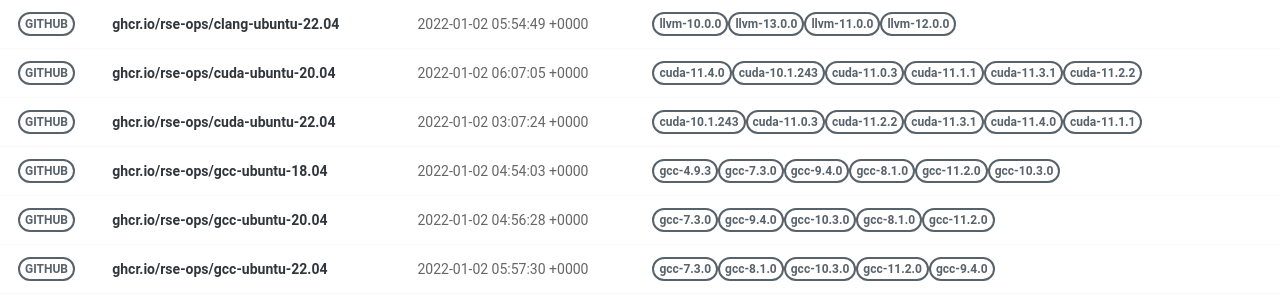
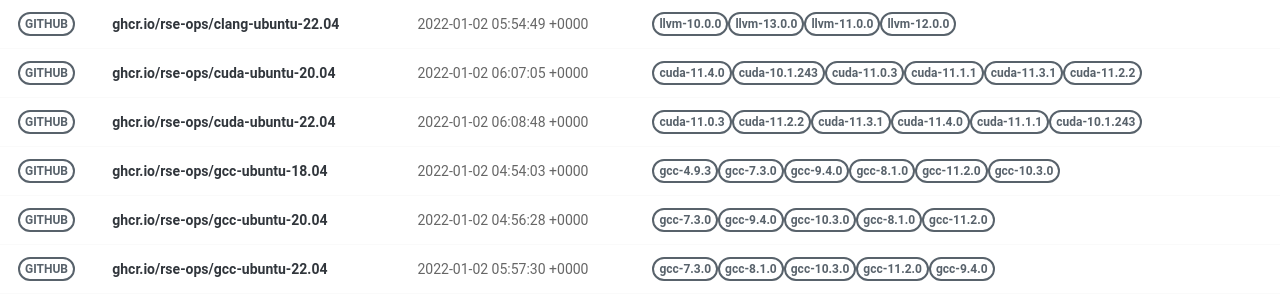
Before and after one commit to rse-ops/docker-images, a Jekyll site: the page built from pages/index.md, in a window 1280 px wide. Shown: the part 228-528 px from the top of the page. Built offline with Jekyll 4.4.1, drawn with Linux system fonts in a browser that asks for light colours; nearby versions of some CDN libraries.

Commit message:
Automated push to update library 2022-01-02

```diff
--- a/_library/ghcr.io-rse-ops-cuda-ubuntu-22.04.md
+++ b/_library/ghcr.io-rse-ops-cuda-ubuntu-22.04.md
@@ -1,14 +1,11 @@
 ---
 layout: container
 name: ghcr.io/rse-ops/cuda-ubuntu-22.04
-updated_at: 2022-01-02 03:07:24.407849
+updated_at: 2022-01-02 06:08:48.663396
 
 
 container_url: https://github.com/orgs/rse-ops/packages/container/package/cuda-ubuntu-22.04
 versions:
- - tag: cuda-10.1.243
-   dockerfile: https://github.com/rse-ops/docker-images/blob/main/ubuntu/cuda/Dockerfile
-   manifest: https://crane.ggcr.dev/manifest/ghcr.io/rse-ops/cuda-ubuntu-22.04:cuda-10.1.243
  - tag: cuda-11.0.3
    dockerfile: https://github.com/rse-ops/docker-images/blob/main/ubuntu/cuda/Dockerfile
    manifest: https://crane.ggcr.dev/manifest/ghcr.io/rse-ops/cuda-ubuntu-22.04:cuda-11.0.3
```
Also changed, not shown: other parts of _library/ghcr.io-rse-ops-cuda-ubuntu-22.04.md (+3 -0 lines).
